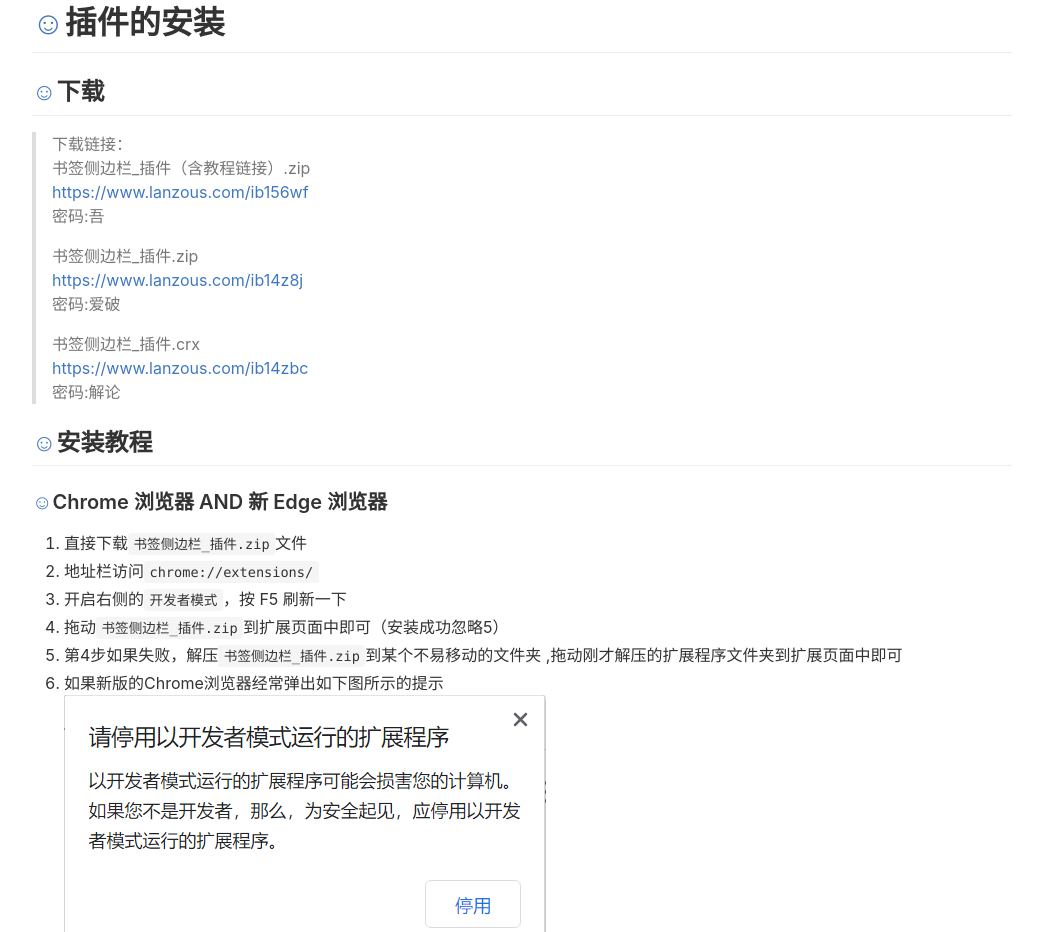
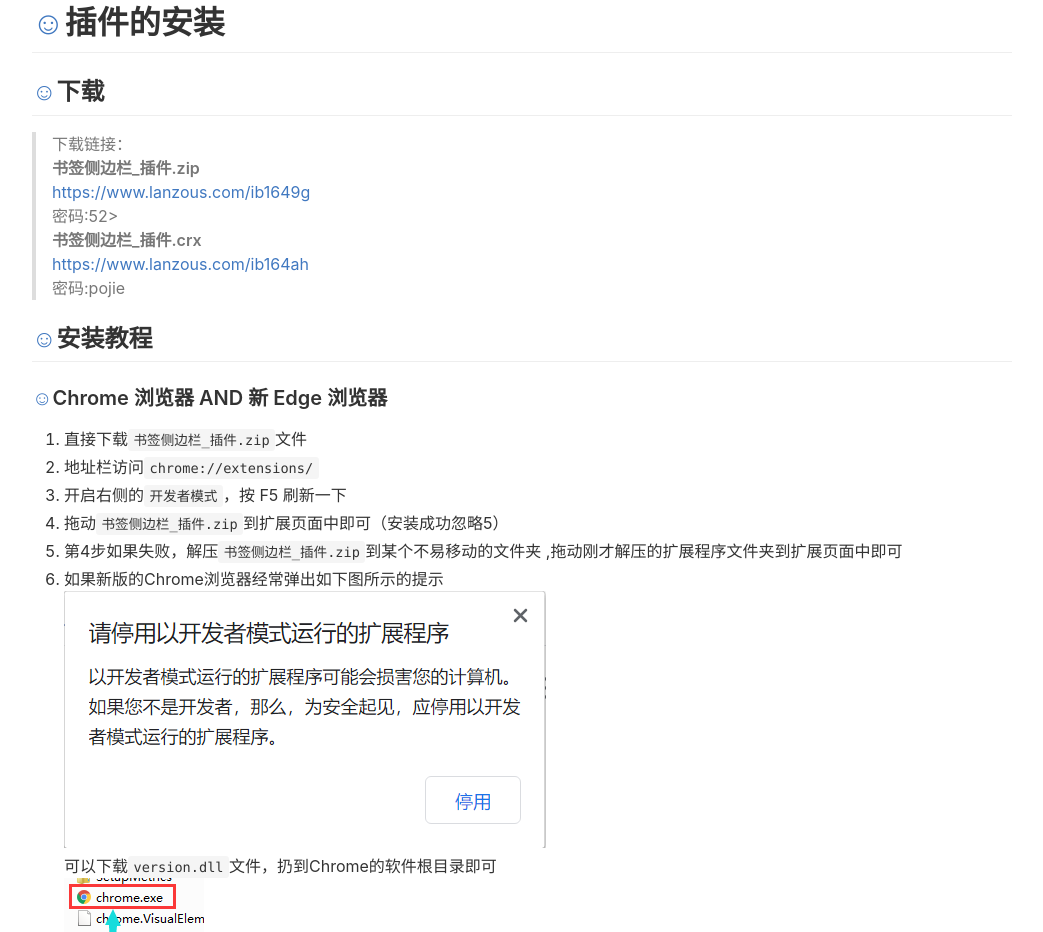
Before and after one commit to taozhiyu/taozhiyu.github.io, a plain HTML site: page side_bar/index.html in a window 1280 px wide. Shown: the part 3570-4502 px from the top of the page, without its empty margins (118-1161 px from the left). Drawn offline with nearby package versions, Linux system fonts and the light colour scheme; a script that the page names is missing.

Commit message:
Site updated @ 2020-04-05 22:26:22 by hexo

```diff
--- a/side_bar/index.html
+++ b/side_bar/index.html
@@ -145,9 +145,7 @@
 <p>插件信息：<br><img src="/side_bar/4.png" alt="吾爱破解 - 涛之雨"></p>
 <p>PRO特权（主要修改）：<br><img src="/side_bar/5.png" alt="吾爱破解 - 涛之雨"></p>
 <h1><a href="#cha-jian-de-an-zhuang" class="header-anchor">☺</a><span id="cha-jian-de-an-zhuang">插件的安装</span></h1><h2><a href="#xia-zai" class="header-anchor">☺</a><span id="xia-zai">下载</span></h2><blockquote>
-<p>下载链接：<br>书签侧边栏_插件（含教程链接）.zip<br><a href="https://www.lanzous.com/ib156wf" target="_blank" rel="noopener">https://www.lanzous.com/ib156wf</a><br>密码:吾</p>
-<p>书签侧边栏_插件.zip<br><a href="https://www.lanzous.com/ib14z8j" target="_blank" rel="noopener">https://www.lanzous.com/ib14z8j</a><br>密码:爱破</p>
-<p>书签侧边栏_插件.crx<br><a href="https://www.lanzous.com/ib14zbc" target="_blank" rel="noopener">https://www.lanzous.com/ib14zbc</a><br>密码:解论</p>
+<p>下载链接：<br><strong>书签侧边栏_插件.zip</strong><br><a href="https://www.lanzous.com/ib1649g" target="_blank" rel="noopener">https://www.lanzous.com/ib1649g</a><br>密码:52&gt;<br><strong>书签侧边栏_插件.crx</strong><br><a href="https://www.lanzous.com/ib164ah" target="_blank" rel="noopener">https://www.lanzous.com/ib164ah</a><br>密码:pojie</p>
 </blockquote>
 <h2><a href="#an-zhuang-jiao-cheng" class="header-anchor">☺</a><span id="an-zhuang-jiao-cheng">安装教程</span></h2><h3><a href="#chrome-liu-lan-qi-and-xin-edge-liu-lan-qi" class="header-anchor">☺</a><span id="chrome-liu-lan-qi-and-xin-edge-liu-lan-qi">Chrome 浏览器 AND 新 Edge 浏览器</span></h3><ol>
 <li>直接下载<code>书签侧边栏_插件.zip</code>文件</li>
```
